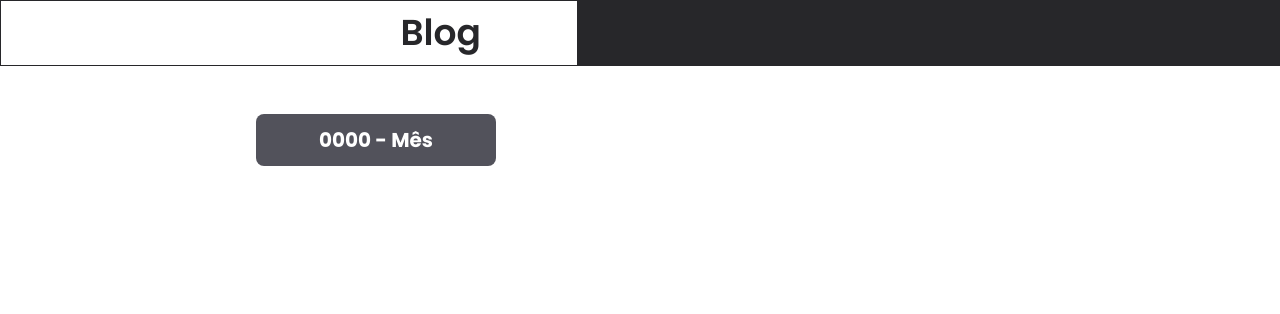
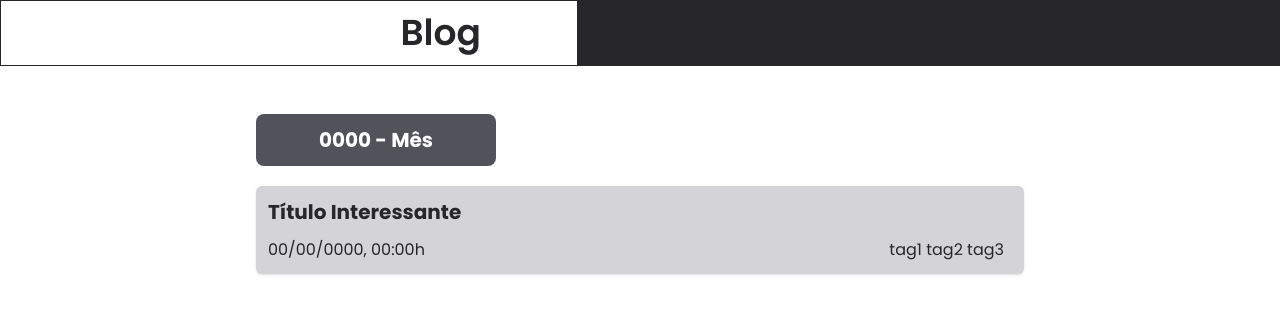
Before and after one commit to adrielestoller/blog, a React (Vite) app: page / in a window 1280 px wide. Shown: the top 314 px of the page. Built offline with nearby package versions, Linux system fonts and the light colour scheme.

Commit message:
feat: add [PostCard]

```diff
--- a/src/App.tsx
+++ b/src/App.tsx
@@ -1,5 +1,6 @@
 import { Header } from "./components/Header";
 import { InfoBox } from "./components/InfoBox";
+import { PostCard } from "./components/PostCard";
 
 export function App() {
   return (
@@ -7,6 +8,7 @@ export function App() {
       <Header />
       <main className="max-w-3xl mx-auto my-12">
         <InfoBox text="0000 - Mês" />
+        <PostCard title="Título Interessante" date="00/00/0000, 00:00h" tags='tag1  tag2 tag3' />
       </main>
     </>
   )
--- /dev/null
+++ b/src/components/PostCard.tsx
@@ -0,0 +1,18 @@
+interface PostCardProps {
+  title: string;
+  date: string;
+  tags: string[];
+}
+
+
+export function PostCard({ title, date, tags }: PostCardProps) {
+  return (
+    <div className="p-3 my-5 flex flex-col gap-3 rounded-md bg-zinc-300 shadow transition-transform duration-300 hover:shadow-2xl hover:scale-105">
+      <h3 className="w-fit font-bold text-xl cursor-pointer transition-all duration-150 hover:text-zinc-600">{title}</h3>
+      <div className="mr-2 flex gap-1 justify-between">
+        <p>{date}</p>
+        <p>{tags}</p>
+      </div>
+    </div>
+  );
+}
```
